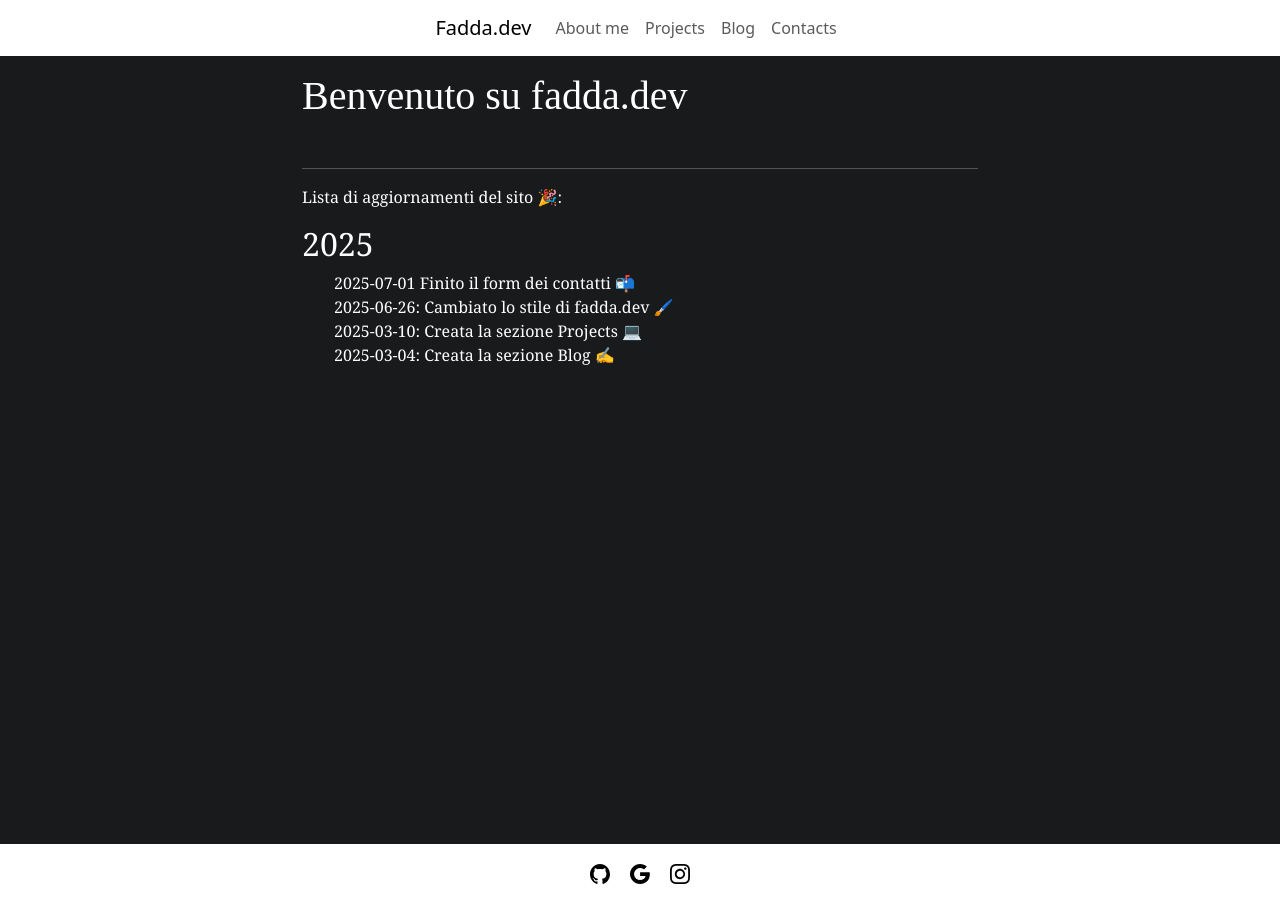
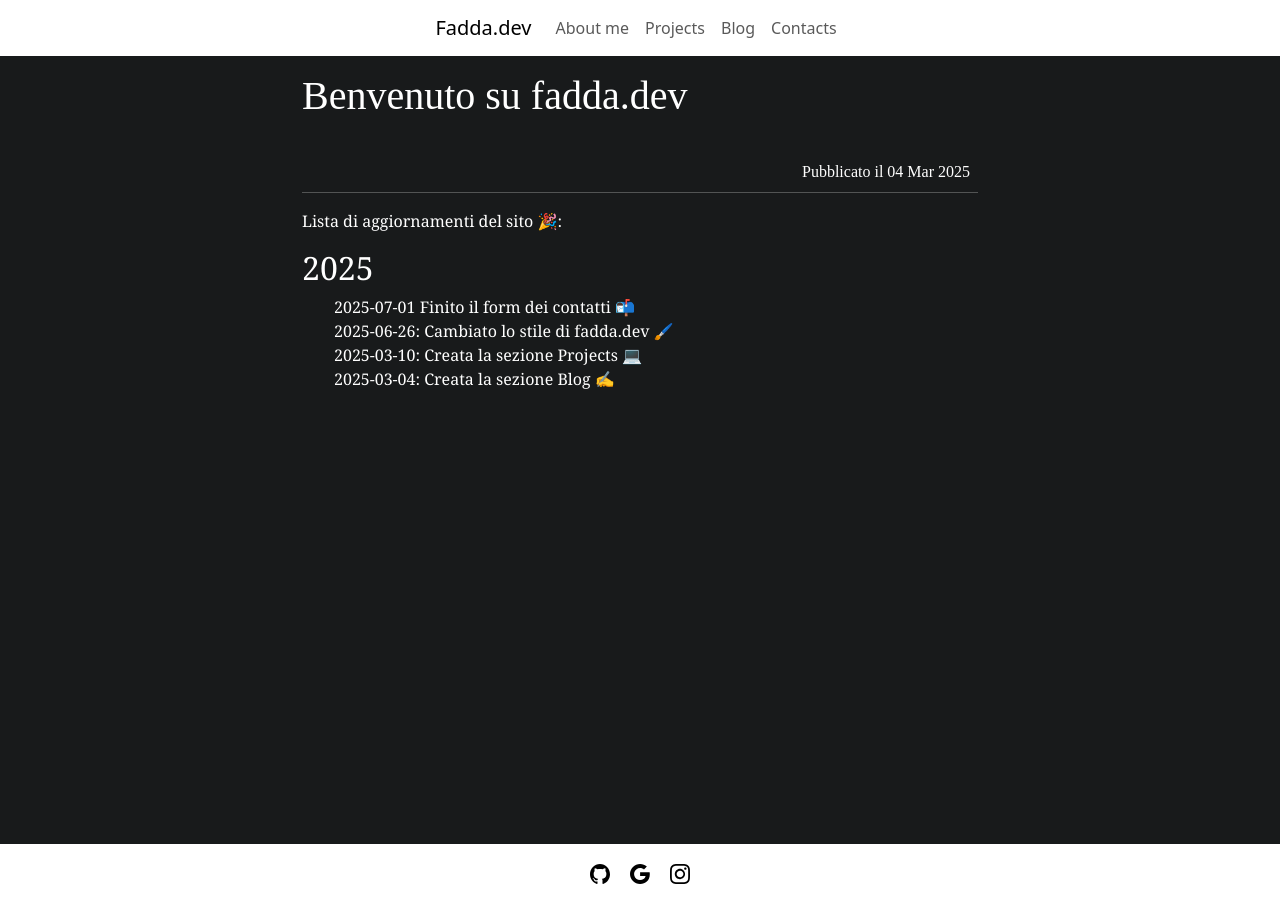
Before and after one commit to EmanuelFadda/EmanuelFadda.github.io, a Jekyll site: the page built from _posts/2025-03-04-benvenuto-su-fadda-dev.md, in a window 1280 px wide. Built offline with Jekyll 4.4.1, drawn with Linux system fonts in a browser that asks for light colours; some web fonts are replaced.

Commit message:
aggiunto data nel layout dei post

```diff
--- a/_layouts/default_post.html
+++ b/_layouts/default_post.html
@@ -9,13 +9,13 @@ layout: blog
 
 
 <div style="font-family: 'Times New Roman', serif;">
-    <h1>{{page.title}}</h1>
+    <h1 style="text-align: justify;">{{page.title}}</h1>
     {% if page.url_image %}
         <img class="my-1 rounded img-fluid" src="{{page.url_image}}">
     {% endif %}
-
+    <p class="m-2" style="text-align: right;">Pubblicato il {{page.date| date_to_string}}</p>
 </div>
-<hr>
+<hr class="mt-0">
 <div class="content">
     {{content}}
 </div>
```
